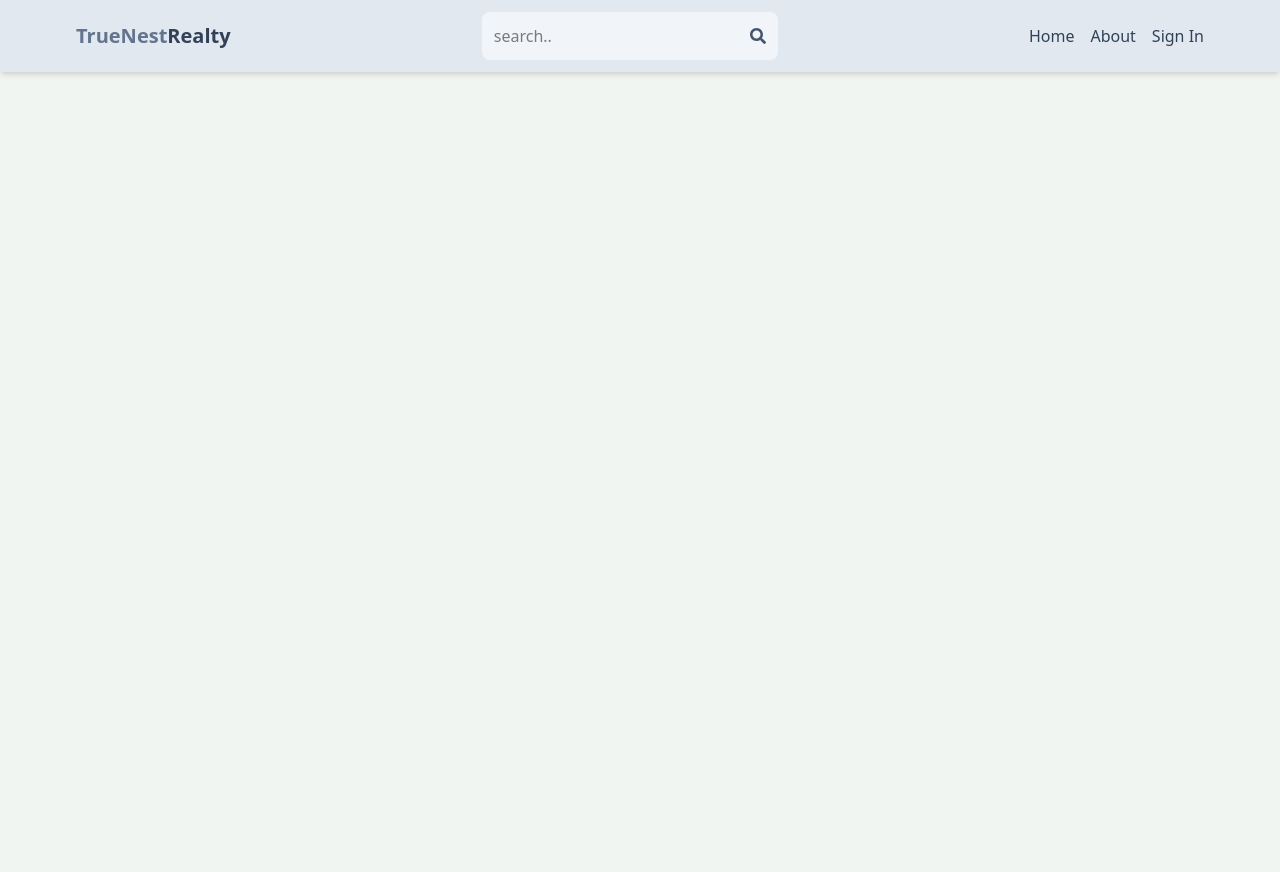
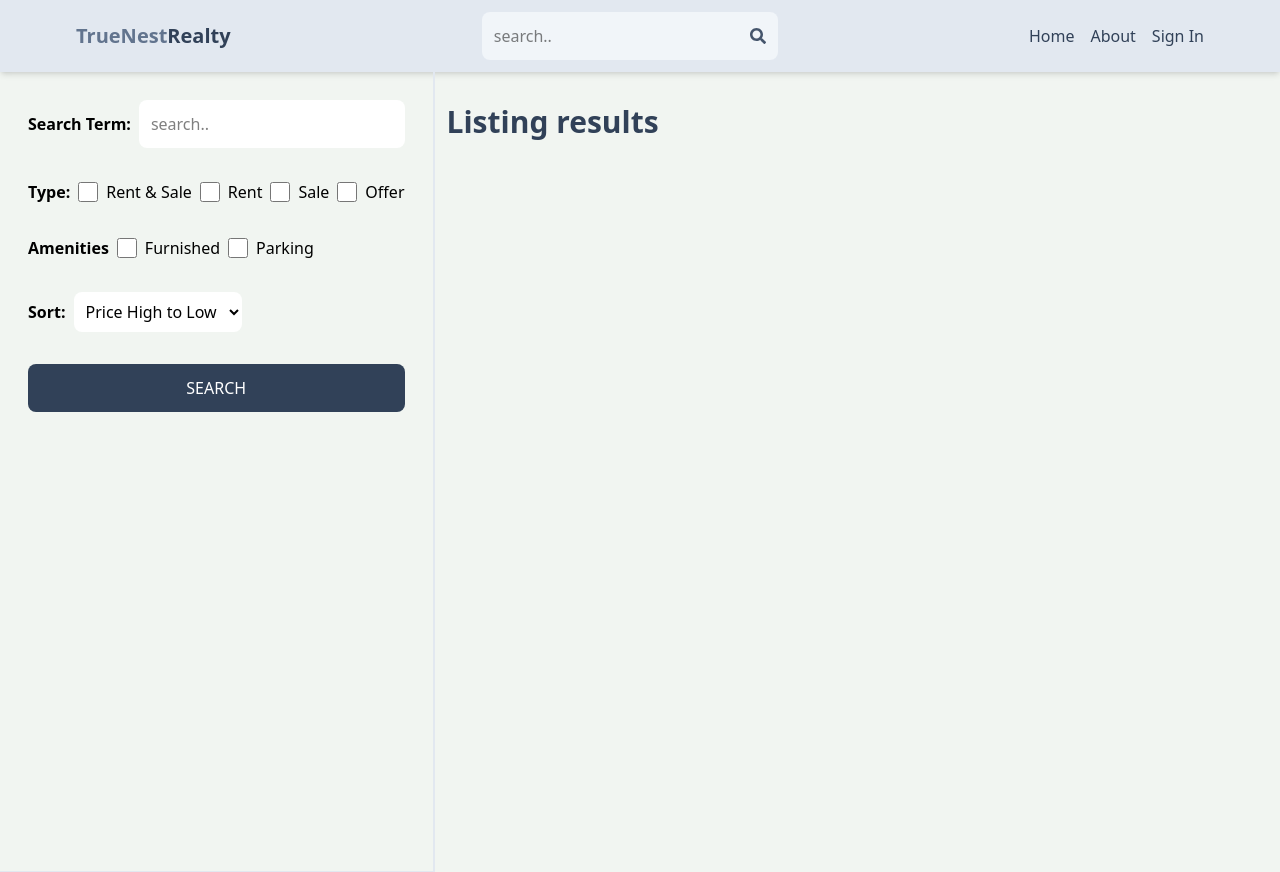
Before and after one commit to aakashhh-17/TrueNest-Realty, a React (Vite) app in the folder client/: page /search in a window 1280 px wide. Before the commit the page ends 800 px from the top, so only its background shows below. Built offline with nearby package versions, Linux system fonts and the light colour scheme; no server answers.

Commit message:
Created search page UI

```diff
--- a/client/src/App.jsx
+++ b/client/src/App.jsx
@@ -9,6 +9,7 @@
 import CreateListing from "./pages/CreateListing";
 import UpdateListing from "./pages/updateListing";
 import Listing from "./pages/Listing";
+import Search from "./pages/Search";
 
 export default function App() {
   return (
@@ -25,6 +26,7 @@
           <Route path="/update-listing/:listingId" element={<UpdateListing />} />
         </Route>
         <Route path="/about" element={<About />} />
+        <Route path="/search" element={<Search />} />
       </Routes>
     </BrowserRouter>
   );
--- /dev/null
+++ b/client/src/pages/Search.jsx
@@ -0,0 +1,66 @@
+import React from "react";
+
+export default function Search() {
+  return (
+    <div className="flex flex-col md:flex-row">
+      <div className="p-7 border-b-1 border-slate-200 sm:border-r-2 md:min-h-screen">
+        <form className="flex flex-col gap-8">
+          <div className="flex gap-2 items-center ">
+            <label className="whitespace-nowrap font-semibold">Search Term: </label>
+            <input
+              type="text"
+              className="bg-white border-transparent rounded-lg p-3 w-full"
+              placeholder="search.."
+              id="searchTerm"
+            />
+          </div>
+          <div className="flex gap-2 items-center flex-wrap">
+            <label className="font-semibold">Type: </label>
+            <div className="flex gap-2 ">
+              <input type="checkbox" className="w-5" id="all" />{" "}
+              <span>Rent & Sale</span>
+            </div>
+            <div className="flex gap-2 ">
+              <input type="checkbox" className="w-5" id="rent" />{" "}
+              <span>Rent</span>
+            </div>
+            <div className="flex gap-2 ">
+              <input type="checkbox" className="w-5" id="sale" />{" "}
+              <span>Sale</span>
+            </div>
+            <div className="flex gap-2 ">
+              <input type="checkbox" className="w-5" id="offer" />{" "}
+              <span>Offer</span>
+            </div>
+          </div>
+
+          <div className="flex flex-wrap gap-2 items-center">
+            <label className="font-semibold">Amenities</label>
+            <div className="flex gap-2">
+                <input type="checkbox" className="w-5" id="furnished"/>
+                <span>Furnished</span>
+            </div>
+            <div className="flex gap-2">
+                <input type="checkbox" className="w-5" id="parking" />
+                <span>Parking</span>
+            </div>
+          </div>
+
+          <div className="flex items-center gap-2">
+            <label className="font-semibold" >Sort: </label>
+            <select id="sort_order" className="w-fit border-transparent rounded-lg p-2 bg-white">
+                <option value="">Price High to Low</option>
+                <option value="">Price Low to High</option>
+                <option value="">Latest</option>
+                <option value="">Oldest</option>
+            </select>
+          </div>
+          <button className="w-full bg-slate-700 p-3 text-white rounded-lg uppercase hover:opacity-95">Search</button>
+        </form>
+      </div>
+      <div className="">
+        <h1 className="text-3xl font-semibold p-3 text-slate-700 mt-5"> Listing results</h1>
+       </div>
+    </div>
+  );
+}
```
